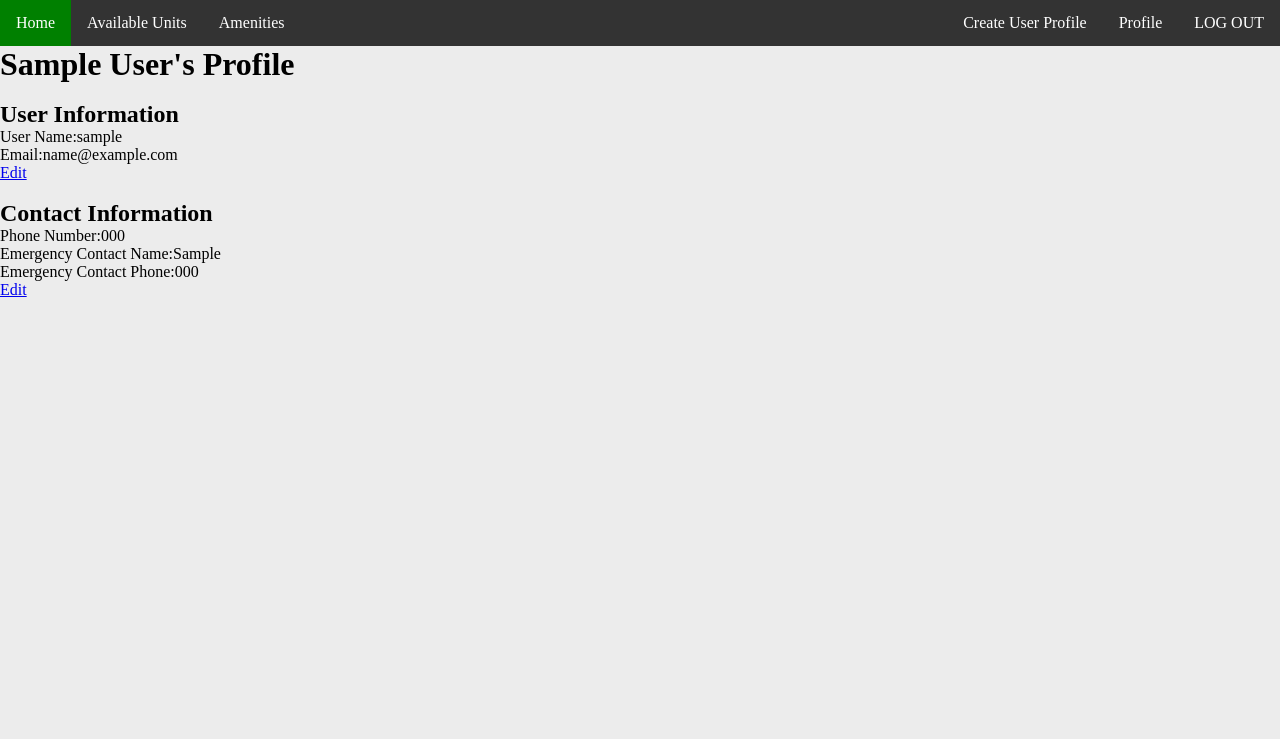
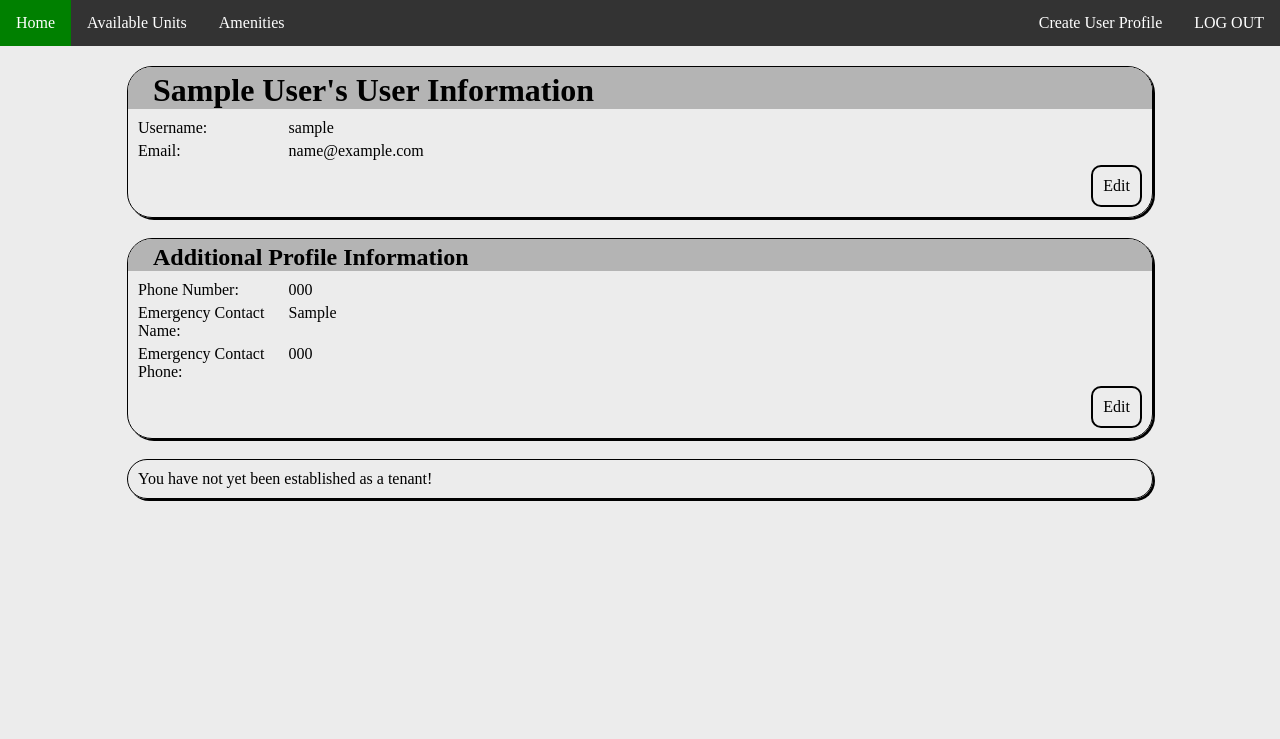
Before and after one commit to AntTal13/MyPlace, a Django app: page /accounts/1/ in a window 1280 px wide. Shown: the top 739 px of the page. Run offline with Django 4.2, Linux system fonts and the light colour scheme; tables that the repository leaves empty hold one stand-in row (values such as "Sample post"); some web fonts are replaced.

Commit message:
Updated with Context Processors

```diff
--- a/main_app/admin.py
+++ b/main_app/admin.py
@@ -1,6 +1,7 @@
 from django.contrib import admin
-from .models import UserProfile, Apartment
+from .models import UserProfile, Apartment, MaintenanceRequest
 
 # Register your models here.
 admin.site.register(UserProfile)
 admin.site.register(Apartment)
+admin.site.register(MaintenanceRequest)
--- /dev/null
+++ b/main_app/context_processors.py
@@ -0,0 +1,19 @@
+from .models import UserProfile, Apartment
+
+
+def user_profile(request):
+    user_profile = None
+    if request.user.is_authenticated:
+        try:
+            user_profile = UserProfile.objects.get(user=request.user)
+        except UserProfile.DoesNotExist:
+            pass
+    return {'user_profile': user_profile}
+
+def has_apartment(request):
+    apartment = None
+    if request.user.is_authenticated:
+        user_profile = getattr(request.user, 'userprofile', None)
+        if user_profile:
+            apartment = Apartment.objects.filter(tenant=user_profile).first()
+    return {'has_apartment': bool(apartment), 'apartment': apartment}
--- a/main_app/forms.py
+++ b/main_app/forms.py
@@ -1,6 +1,10 @@
 from django import forms
+from .models import UserProfile, Apartment
 from django.contrib.auth.forms import UserCreationForm
 from django.contrib.auth.models import User
+from .models import MaintenanceRequest
+from django.utils import timezone
+
 
 class UserCreationForm(UserCreationForm):
     first_name = forms.CharField()
@@ -23,3 +27,17 @@
     class Meta:
         model = User
         fields = ['username', 'email']
+
+class MaintenanceRequestForm(forms.ModelForm):
+    class Meta:
+        model = MaintenanceRequest
+        fields = ['title', 'apartment', 'content']
+
+    def save(self, request, commit=True):
+        instance = super().save(commit=False)
+        instance.user = UserProfile.objects.get(user=request.user)
+        instance.created_at = timezone.now()
+        instance.updated_at = timezone.now()
+        if commit:
+            instance.save()
+        return instance
--- a/main_app/models.py
+++ b/main_app/models.py
@@ -1,6 +1,7 @@
 from django.db import models
 from django.contrib.auth.models import User
 from django.urls import reverse
+
 # from phonenumbers import PhoneNumber
 
 # PERMISSIONS = (
@@ -35,3 +36,17 @@
         choices=ROOMS,
         default=ROOMS[0][0]
     )
+
+    def __str__(self):
+        return f"Apartment {self.floor}{self.number}"
+
+class MaintenanceRequest(models.Model):
+    title = models.CharField(max_length=255)
+    user = models.ForeignKey('UserProfile', on_delete=models.CASCADE, null=True)
+    apartment = models.ForeignKey('Apartment', on_delete=models.CASCADE)
+    content = models.TextField()
+    created_at = models.DateTimeField(auto_now_add=True)
+    updated_at = models.DateTimeField(auto_now=True)
+
+    def __str__(self):
+        return self.title
--- a/main_app/static/css/styles.css
+++ b/main_app/static/css/styles.css
@@ -156,3 +156,30 @@
 .red {
   color: red;
 }
+
+.profile_card_grid {
+  display: grid;
+  margin: 10px;
+  grid-template-columns: 1.5fr 8.5fr;
+  row-gap: 5px;
+}
+
+.info_padding {
+  padding: 10px;
+}
+
+.button_div {
+  padding: 10px;
+  text-decoration: none;
+  color: Black;
+  border-radius: 10px;
+  border: solid black 2px;
+  transition: background-color 0.5s ease;
+  transition: color 0.6s ease;
+}
+
+.button_div:hover {
+  background-color: green;
+  cursor: pointer;
+  color: white;
+}
--- a/main_app/templates/base.html
+++ b/main_app/templates/base.html
@@ -9,16 +9,18 @@
     <link rel="stylesheet" type="text/css" href="{% static 'css/styles.css' %}">
 </head>
     <ul class="my_place_nav_bar">
-        <li class="my_place_nav_item"><a href="{% url 'home' %}" class="my_place_nav_a">Home</a></li>
-        <li class="my_place_nav_item"><a href="{% url 'units' %}" class="my_place_nav_a">Available Units</a></li>
-        <li class="my_place_nav_item"><a href="{% url 'amenities' %}" class="my_place_nav_a">Amenities</a></li>
+        <a href="{% url 'home' %}" class="my_place_nav_a"><li class="my_place_nav_item">Home</li></a>
+        <a href="{% url 'units' %}" class="my_place_nav_a"><li class="my_place_nav_item">Available Units</li></a>
+        <a href="{% url 'amenities' %}" class="my_place_nav_a"><li class="my_place_nav_item">Amenities</li></a>
         {% if user.is_authenticated %}
-            <li class="my_place_nav_item float_right"><a href="{% url 'logout' %}" class="my_place_nav_a">LOG OUT</a></li>
-            <li class="my_place_nav_item float_right"><a href="{% url 'profile' user.id %}" class="my_place_nav_a">Profile</a></li>
-            <li class="my_place_nav_item float_right"><a href="{% url 'UserProfileCreate' %}" class="my_place_nav_a">Create User Profile</a></li>
+            <a href="{% url 'logout' %}" class="my_place_nav_a"><li class="my_place_nav_item float_right">LOG OUT</li></a>
+            {% if user_profile %}
+            <a href="{% url 'profile' user.id %}" class="my_place_nav_a"><li class="my_place_nav_item float_right">Profile</li></a>
+            {% else %}
+            <a href="{% url 'UserProfileCreate' %}" class="my_place_nav_a"><li class="my_place_nav_item float_right">Create User Profile</li></a>
+            {% endif %}
         {% else %}
-        <li class="my_place_nav_item float_right"><a href="{% url 'apply' %}" class="my_place_nav_a">Apply Here Today!</a></li>
-            <li class="my_place_nav_item float_right"><a href="{% url 'login' %}" class="my_place_nav_a">LOG IN</a></li>
+            <a href="{% url 'login' %}" class="my_place_nav_a"><li class="my_place_nav_item float_right">LOG IN</li></a>
         {% endif %}
     </ul>
 
@@ -28,7 +30,7 @@
 </body>
 
     <ul class="my_place_footer_bar">
-        <li class="my_place_nav_item float_right"><a href="{% url 'about' %}" class="my_place_nav_a">About Us</a></li>
+        <a href="{% url 'about' %}" class="my_place_nav_a"><li class="my_place_nav_item float_right">About Us</li></a>
         <li class="my_place_nav_item float_right">Created by HoneyBadger Co.</li>
     </ul>
 
--- a/main_app/templates/profile/profile.html
+++ b/main_app/templates/profile/profile.html
@@ -1,24 +1,85 @@
 {% extends 'base.html' %}
 {% block content %}
 
-<h1>{{ user.first_name }} {{ user.last_name }}{% if user.last_name|slice:'-1' == 's' %}' Profile'{% else %}'s Profile{% endif %}</h1>
+<div class="information_card_apartment">
 
-<br>
-<h2>User Information</h2>
-    User Name:{{ user.username }}
-    <br>
-    Email:{{ user.email }}
-    <br>
-    <a href="{% url 'UpdateUserForm' user.id %}">Edit</a>
-<br>
-<br>
-<h2>Contact Information</h2>
-    Phone Number:{{ userprofile.number }}
-    <br>
-    Emergency Contact Name:{{ userprofile.emergency_contact }}
-    <br>
-    Emergency Contact Phone:{{ userprofile.emergency_number }}
-    <br>
-    <a href="{% url 'userprofile_update' userprofile.id %}">Edit</a>
+    <div class="information_card_title">
+        <h1>{{ user.first_name }} {{ user.last_name }}{% if user.last_name|slice:'-1' == 's' %}' User Information'{% else %}'s User Information{% endif %}</h1>
+    </div>
+
+    <div class="profile_card_grid">
+        <div> Username: </div>
+        <div>{{ user.username }}</div>
+        <div>Email:</div>
+        <div>{{ user.email }}</div>
+        <div></div>
+        <div> <a href="{% url 'UpdateUserForm' user.id %}"> <div class="button_div float_right"> Edit </div> </a> </div>
+    </div>
+
+</div>
+
+<div class="information_card_apartment">
+    <div class="information_card_title">
+        <h2>Additional Profile Information</h2>
+    </div>
+
+    <div class="profile_card_grid">
+        <div> Phone Number: </div>
+        <div> {{ userprofile.number }} </div>
+        <div> Emergency Contact Name: </div>
+        <div> {{ userprofile.emergency_contact }} </div>
+        <div> Emergency Contact Phone: </div>
+        <div> {{ userprofile.emergency_number }} </div>
+        <div>  </div>
+        <div> <a href="{% url 'userprofile_update' userprofile.id %}"> <div class="button_div float_right"> Edit </div> </a> </div>
+    </div>
+</div>
+
+{% if has_apartment %}
+    <div class="information_card_apartment">
+        <div class="information_card_title">
+            <h2>Your Apartment!</h2>
+        </div>
+        <div class="profile_card_grid">
+            <div>Apartment Number: </div>
+            <div>{{ apartment.floor }}{{ apartment.number }}</div>
+            <div>Number of Rooms: </div>
+            <div>{{ apartment.num_rooms }}</div>
+        </div>
+    </div>
+
+    <div class="information_card_apartment">
+        <div class="information_card_title">
+            <h1>Create a Maintenance Request</h1>
+        </div>
+        <div class="info_padding">
+            <form method="post">
+                <form method="post">
+                    {% csrf_token %}
+                    <div class="form-group">
+                      <label for="{{ form.title.id_for_label }}">Title:</label>
+                      {{ form.title }}
+                    </div>
+                    <div class="form-group">
+                      <label for="{{ form.apartment.id_for_label }}">Apartment:</label>
+                      {{ form.apartment }}
+                    </div>
+                    <div class="form-group">
+                      <label for="{{ form.content.id_for_label }}">Content:</label>
+                      {{ form.content }}
+                    </div>
+                    <button type="submit" class="btn btn-primary">Submit</button>
+                </form>
+        </div>
+        </form>
+    </div>
+
+{% else %}
+    <div class="information_card_apartment">
+        <div class="info_padding"> <p> You have not yet been established as a tenant! </p> </div>
+    </div>
+{% endif %}
+
+
 
 {% endblock %}
--- a/main_app/views.py
+++ b/main_app/views.py
@@ -2,11 +2,11 @@
 from django.views.generic.edit import CreateView, UpdateView, DeleteView
 from django.contrib.auth.models import User
 from django import forms
-from .forms import UpdateUserForm
+from .forms import UpdateUserForm, MaintenanceRequestForm
 from django.contrib.auth import login
 from django.contrib.auth.forms import UserCreationForm, UserChangeForm
 from main_app.forms import UserCreationForm
-from .models import UserProfile, Apartment
+from .models import UserProfile, Apartment, MaintenanceRequest
 from django.urls import reverse_lazy
 
 # Create your views here.
@@ -54,9 +54,14 @@
 def profile(request, user_id):
     user = User.objects.get(id=user_id)
     userprofile = UserProfile.objects.get(user=user)
-    return render(request, 'profile/profile.html', { 'user': user, 'userprofile': userprofile })
+    if request.method == 'POST':
+        form = MaintenanceRequestForm(request.POST)
+        if form.is_valid():
+            form.save()
+    else:
+        form = MaintenanceRequestForm()
 
-
+    return render(request, 'profile/profile.html', { 'user': user, 'userprofile': userprofile, 'form': form })
 
 class UserProfileUpdate(UpdateView):
     model = UserProfile
@@ -71,7 +76,6 @@
          form.instance.user = user
          return super(UserProfileCreate, self).form_valid(form)
 
-
 class UpdateUserForm(UpdateView):
     form_class = UpdateUserForm
     template_name = "user/user_update.html"
```
Also changed, not shown: myplace/settings.py (+6 -1 lines), main_app/migrations/0008_maintenancerequest.py (added), main_app/migrations/0009_maintenancerequest_user.py (added).
